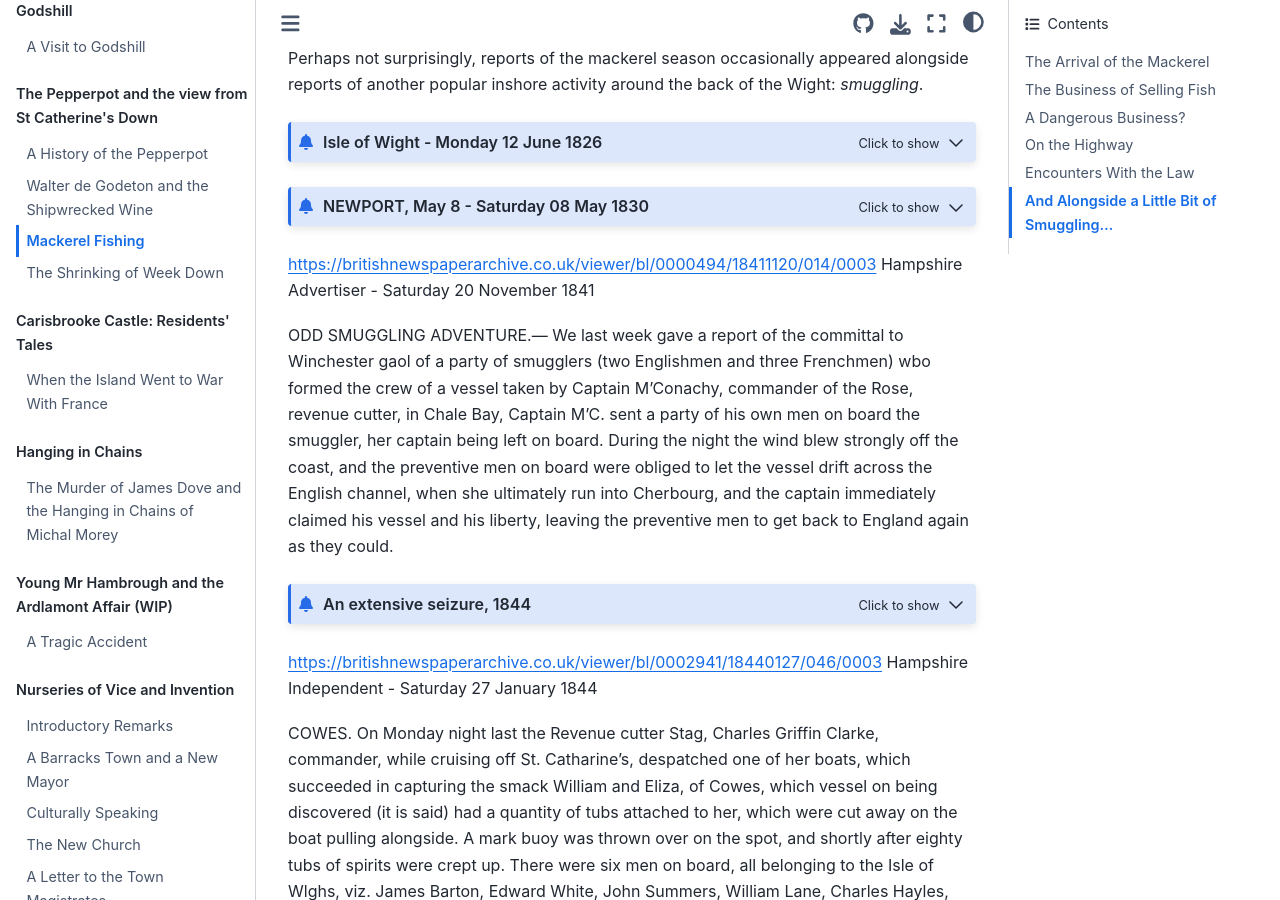
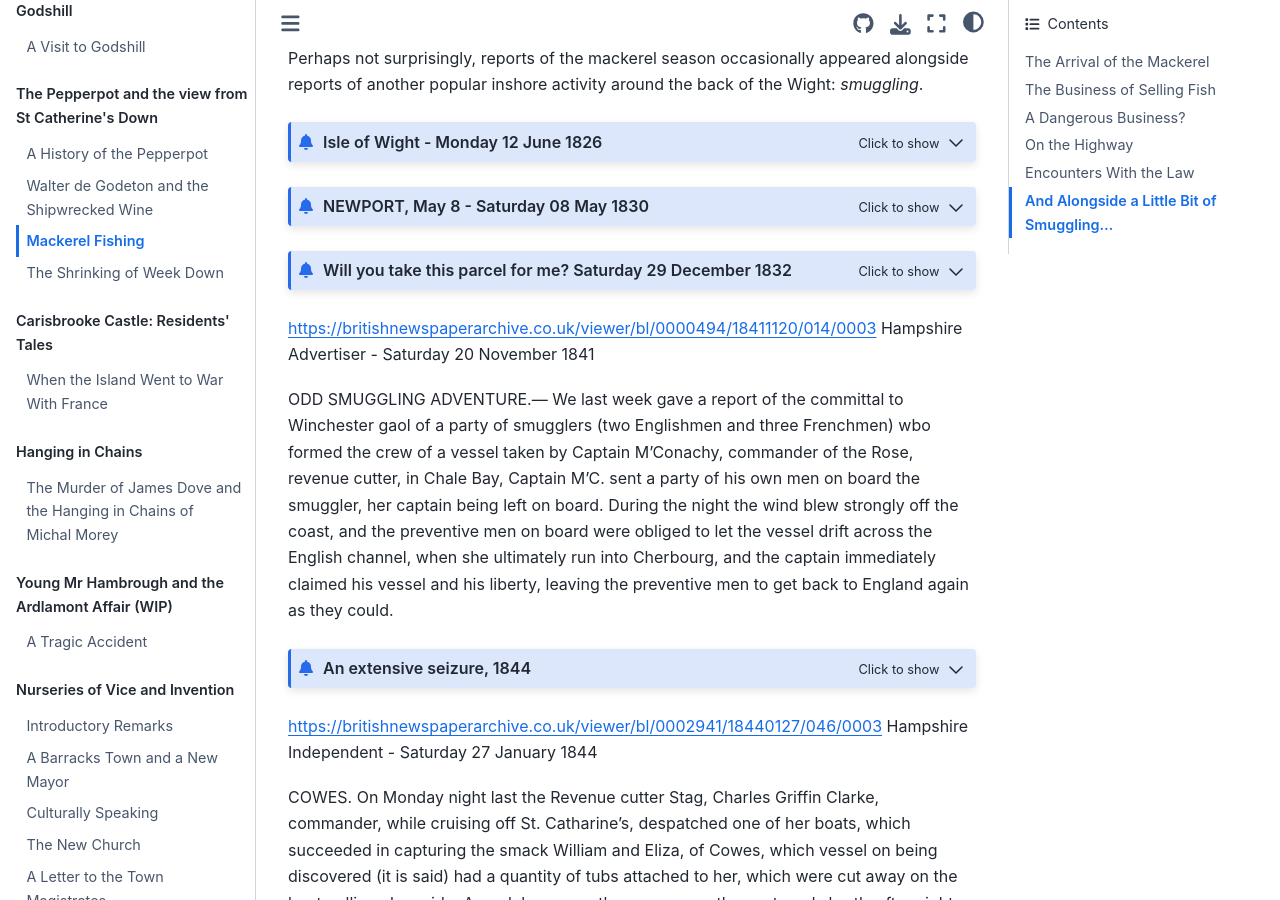
Before and after one commit to psychemedia/island-storynotes, a Jupyter Book: the page built from mackerel.md, in a window 1280 px wide and 900 px high, scrolled down 5148 px. Built offline with Jupyter Book 1.0.4 settings and Sphinx 7.4.7 and the Sphinx Book theme 1.1.4, drawn with Linux system fonts in a browser that asks for light colours; pages that are not in the unit, such as notebooks, are missing from menus.

Commit message:
Update mackerel.md

````diff
--- a/mackerel.md
+++ b/mackerel.md
@@ -681,13 +681,13 @@ Immense shoals of mackerel have arrived off the back of the Island, affording a
 
 ```
 
-```{admonition}
+```{admonition} Will you take this parcel for me? Saturday 29 December 1832
 :class: dropdown
 [Hampshire Advertiser - Saturday 29 December 1832](https://britishnewspaperarchive.co.uk/viewer/bl/0000494/18321229/040/0003)
 
 NEWPORT, Dec. 29.
 
-On Satyrday, the Petty Sessions held at the Guildhall, a man of name of Barnicle was fined in the mitigated penalty of 25l. having smuggled goods in his possession. The prisoner, in his defence, stated, that he went from his work at his breakfast time to his mother's for provisions, and as he was returning to his work he was accosted by a man, who asked him if he would carry a parcel to the boat at Cowes, to be put on board the steamer, and if he would he would give him 2s. and pay the boatman 1s. He did so, and left the parcel outside a public-house. It was afterwards seized a custom house officer, and found to contain about seven gallons of brandy in tubs: it was traced to the possession of the prisoner, for which he was fined the above penally.—Mr. Smith, of Blackpan Farm, was fined ten shillings and ten shillings costs, for selling potatoes in the town of Ryde, without paying toll. Jemima Stallard, for concealing 48 gallons of foreign brandy; and Ann Shiller, for concealing 54 gallon* of foreign brandy—pleaded guilty, and were fined in the mitigated penalty of 251.—Ann Sustcoat; for concealing six tubs of foreign brandy—not appearing to summons, she was fined 100l. and a warrant issued for her apprehension.—John Prayton, for assaulting Mr. Thos. Thorold, harbour-master of Cowes—fined 10s. and 4s. costs.
+On Saturday, the Petty Sessions held at the Guildhall, a man of name of Barnicle was fined in the mitigated penalty of 25l. having smuggled goods in his possession. The prisoner, in his defence, stated, that he went from his work at his breakfast time to his mother's for provisions, and as he was returning to his work he was accosted by a man, who asked him if he would carry a parcel to the boat at Cowes, to be put on board the steamer, and if he would he would give him 2s. and pay the boatman 1s. He did so, and left the parcel outside a public-house. It was afterwards seized a custom house officer, and found to contain about seven gallons of brandy in tubs: it was traced to the possession of the prisoner, for which he was fined the above penally.—Mr. Smith, of Blackpan Farm, was fined ten shillings and ten shillings costs, for selling potatoes in the town of Ryde, without paying toll. Jemima Stallard, for concealing 48 gallons of foreign brandy; and Ann Shiller, for concealing 54 gallon* of foreign brandy—pleaded guilty, and were fined in the mitigated penalty of 251.—Ann Sustcoat; for concealing six tubs of foreign brandy—not appearing to summons, she was fined 100l. and a warrant issued for her apprehension.—John Prayton, for assaulting Mr. Thos. Thorold, harbour-master of Cowes—fined 10s. and 4s. costs.
 
 ```
 
````
